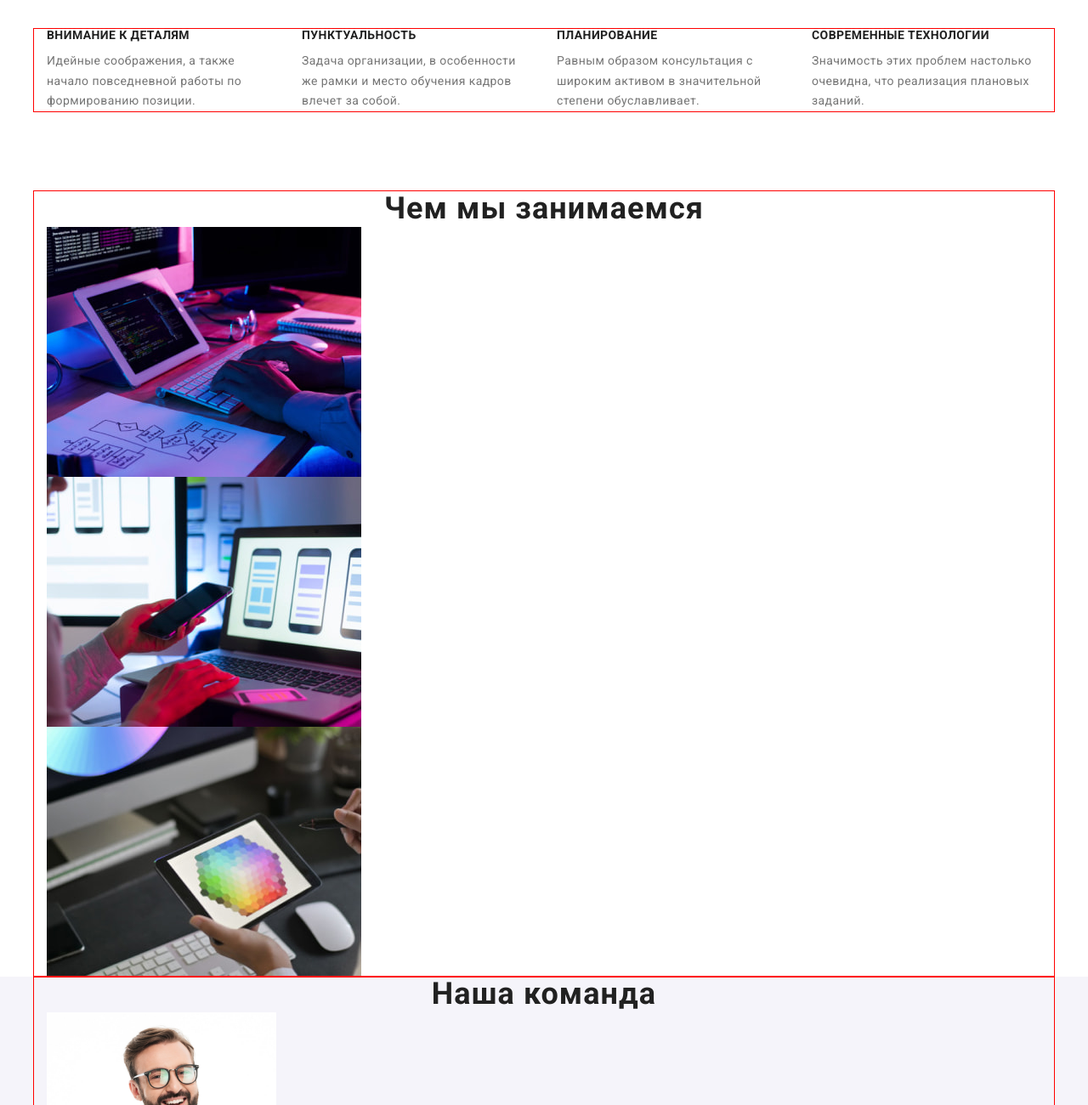
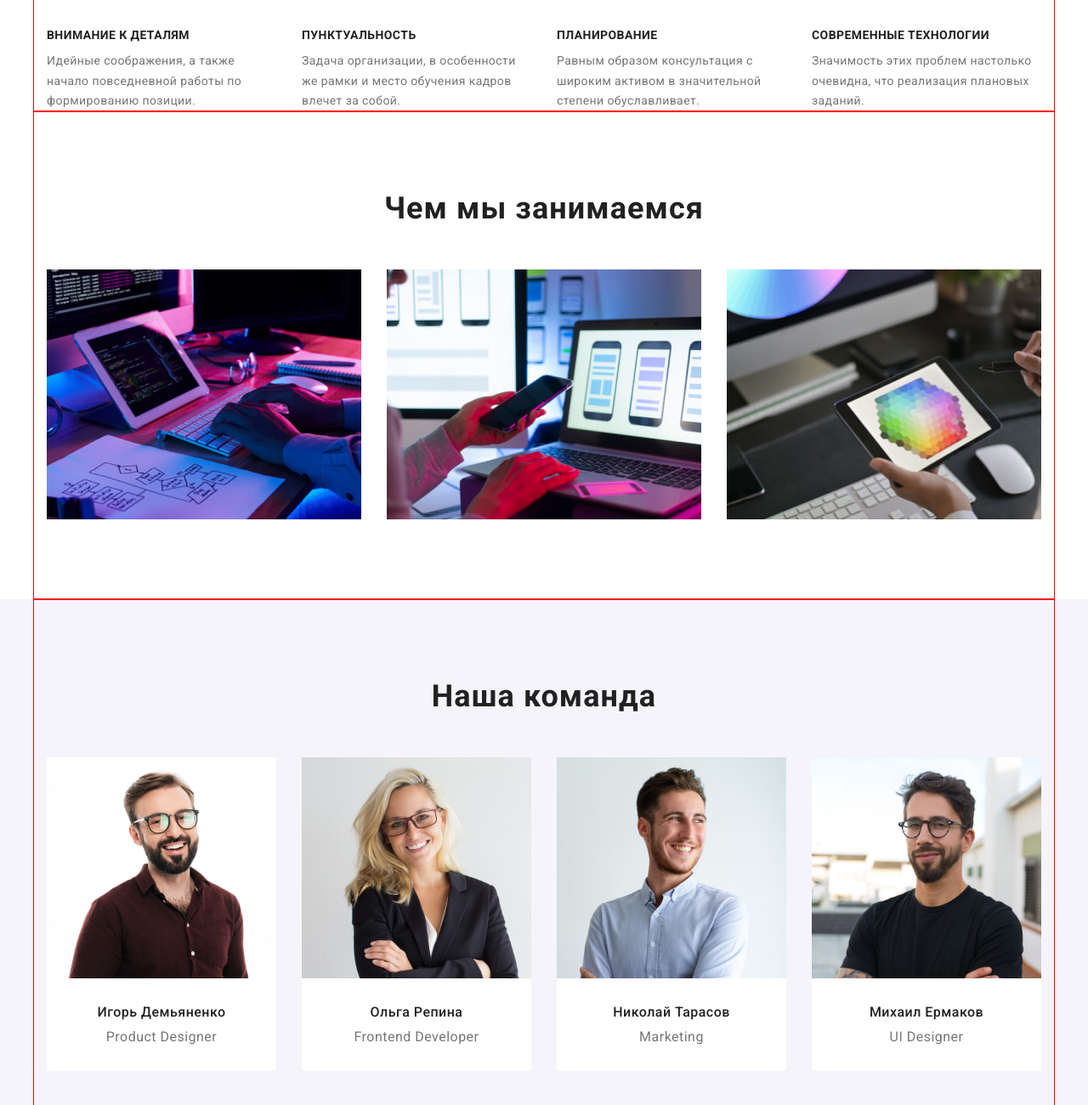
Before and after one commit to Seroga1984/goit-markup-hw-03, a plain HTML site: page index.html in a window 1280 px wide. Shown: the part 740-2040 px from the top of the page at 85% size. Drawn offline with nearby package versions, Linux system fonts and the light colour scheme.

Commit message:
позиционирование главная страница

```diff
--- a/css/styles.css
+++ b/css/styles.css
@@ -59,6 +59,12 @@ a {
 li {
   list-style-type: none;
 }
+
+.section {
+  padding-top: 94px;
+  padding-bottom: 94px;
+}
+
 
 
 /* Шапка */
@@ -143,8 +149,7 @@ li {
 .hero {
   background-color: var(--hero-footer-color);
   text-align: center;
-  margin-bottom: 94px;
-}
+ }
 .hero-title {
   font-weight: 900;
   font-size: 44px;
@@ -181,8 +186,8 @@ li {
 }
 /* Преимущества */
 
-.benefits {
-  margin-bottom: 94px;
+.benefits .section {
+  padding-bottom: 0;
 }
 
 .benefits-title {
@@ -222,7 +227,15 @@ li {
   text-align: center;
   letter-spacing: 0.03em;
   color: var(--secondary-txt-color1--);
+  margin-bottom: 50px;
 }
+
+.profession-list {
+  display: flex;
+  justify-content: space-between;
+}
+
+
 
 /* Команда */
 
@@ -236,6 +249,28 @@ li {
   text-align: center;
   letter-spacing: 0.03em;
   color: var(--secondary-txt-color1--);
+
+  margin-bottom: 50px;
+}
+
+.team-list {
+  display: flex;
+
+}
+
+.team-item {
+  width: 270px;
+  margin-right: 30px;
+  background-color: var(--wite-bg-color--);
+
+}
+
+.team-item:last-child {
+  margin-right: 0;
+}
+
+.foto-team {
+  margin-bottom: 30px;
 }
 
 .team-subtitle {
@@ -245,6 +280,7 @@ li {
   text-align: center;
   letter-spacing: 0.03em;
   color: var(--secondary-txt-color1--);
+  margin-bottom: 10px;
 }
 
 .team-text {
@@ -252,6 +288,7 @@ li {
   line-height: 1.19;
   text-align: center;
   letter-spacing: 0.03em;
+  margin-bottom: 30px;
 }
 
 /* Подвал */
--- a/index.html
+++ b/index.html
@@ -56,7 +56,7 @@
       </section>
       <!-- Секция преимущества -->
       <section class="benefits">
-        <div class="container">
+        <div class="container section">
         <h2 class="benefits-title">Преимущества</h2>
         <ul class="benefits-list">
           <li class="benefits-list-title">
@@ -92,9 +92,9 @@
       </section>
       <!-- Род занятий -->
       <section class="profession">
-        <div class="container">
+        <div class="container section">
         <h2 class="profession-title">Чем мы занимаемся</h2>
-        <ul>
+        <ul class="profession-list">
           <li>
             <img
               src="./images/we-are-doing1.jpg"
@@ -121,26 +121,26 @@
       </section>
       <!-- Команда -->
       <section class="team">
-        <div class="container">
+        <div class="container section">
         <h2 class="team-title">Наша команда</h2>
-        <ul>
-          <li>
-            <img src="./images/team1.jpg" alt="Портрет мужчины" width="270" />
+        <ul class="team-list">
+          <li class="team-item">
+            <img class="foto-team" src="./images/team1.jpg" alt="Портрет мужчины" width="270" />
             <h3 class="team-subtitle">Игорь Демьяненко</h3>
             <p class="team-text" lang="en">Product Designer</p>
           </li>
-          <li>
-            <img src="./images/team2.jpg" alt="Портрет женшины" width="270" />
+          <li class="team-item">
+            <img class="foto-team" src="./images/team2.jpg" alt="Портрет женшины" width="270" />
             <h3 class="team-subtitle">Ольга Репина</h3>
             <p class="team-text" lang="en">Frontend Developer</p>
           </li>
-          <li>
-            <img src="./images/team3.jpg" alt="Портрет мужчины" width="270" />
+          <li class="team-item">
+            <img class="foto-team" src="./images/team3.jpg" alt="Портрет мужчины" width="270" />
             <h3 class="team-subtitle">Николай Тарасов</h3>
             <p class="team-text" lang="en">Marketing</p>
           </li>
-          <li>
-            <img src="./images/team4.jpg" alt="Портрет мужчины" width="270" />
+          <li class="team-item">
+            <img class="foto-team" src="./images/team4.jpg" alt="Портрет мужчины" width="270" />
             <h3 class="team-subtitle">Михаил Ермаков</h3>
             <p class="team-text" lang="en">UI Designer</p>
           </li>
```
